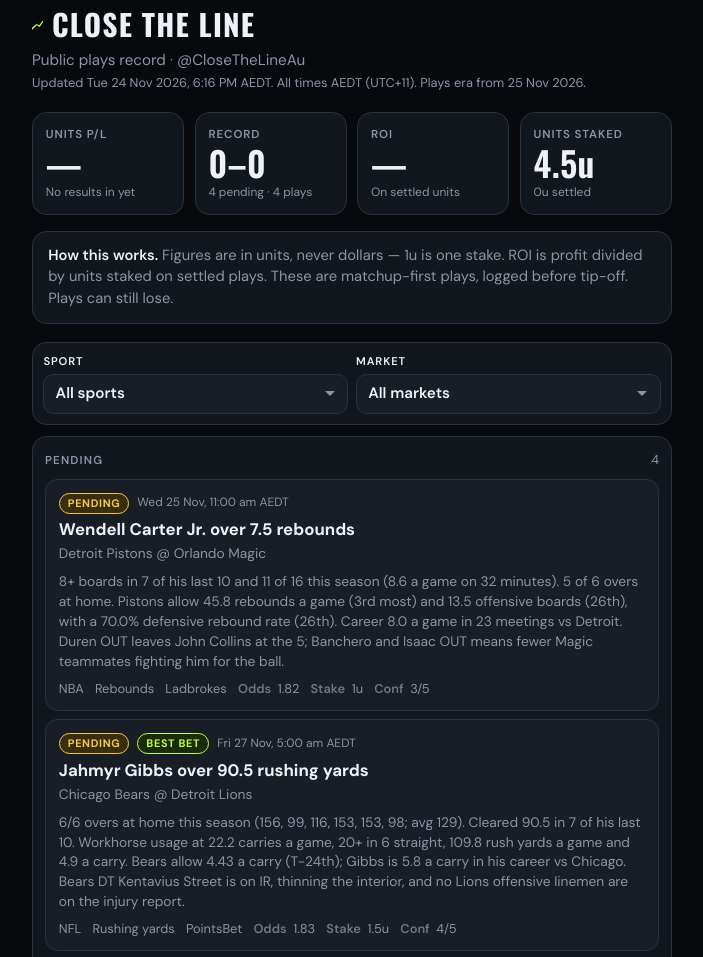
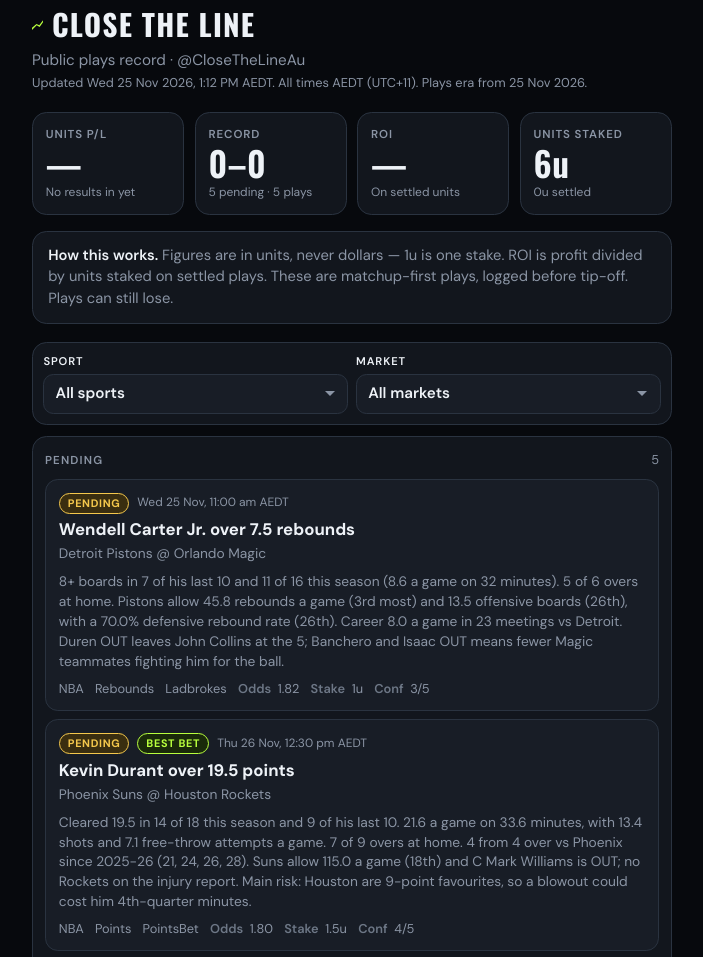
Before and after one commit to CloseTheLineAu/close-the-line, a plain HTML site: page index.html in a window 1280 px wide. Shown: the part 25-982 px from the top of the page, without its empty margins (288-991 px from the left). Drawn offline with nearby package versions, Linux system fonts and the light colour scheme.

Commit message:
Update public plays record

```diff
--- a/index.html
+++ b/index.html
@@ -245,7 +245,7 @@
     <header>
       <h1 class="brand">Close the Line</h1>
       <p class="sub">Public plays record · @CloseTheLineAu</p>
-      <p class="updated">Updated Tue 24 Nov 2026, 6:16 PM AEDT. All times AEDT (UTC+11). Plays era from 25 Nov 2026.</p>
+      <p class="updated">Updated Wed 25 Nov 2026, 1:12 PM AEDT. All times AEDT (UTC+11). Plays era from 25 Nov 2026.</p>
     </header>
 
     <section class="metrics" aria-label="Record summary">
@@ -257,7 +257,7 @@
       <div class="tile">
         <span>Record</span>
         <b>0–0</b>
-        <small>4 pending · 4 plays</small>
+        <small>5 pending · 5 plays</small>
       </div>
       <div class="tile">
         <span>ROI</span>
@@ -266,7 +266,7 @@
       </div>
       <div class="tile">
         <span>Units staked</span>
-        <b>4.5u</b>
+        <b>6u</b>
         <small>0u settled</small>
       </div>
     </section>
@@ -287,7 +287,7 @@
     <section class="section" id="pending">
       <div class="head-row">
         <h2>Pending</h2>
-        <span class="count" data-count="pending">4</span>
+        <span class="count" data-count="pending">5</span>
       </div>
       <div data-list="pending">
         <article class="bet" data-sport="NBA" data-market="Prop" data-month="2026-11">
@@ -307,6 +307,25 @@
     <span><em>Odds</em> 1.82</span>
     <span><em>Stake</em> 1u</span>
     <span><em>Conf</em> 3/5</span>
+  </p>
+</article>
+<article class="bet" data-sport="NBA" data-market="Prop" data-month="2026-11">
+  <div class="bet-top">
+    <span class="chip pending">Pending</span>
+    <span class="chip best">Best bet</span>
+    <span class="when">Thu 26 Nov, 12:30 pm AEDT</span>
+
+  </div>
+  <h3>Kevin Durant over 19.5 points</h3>
+  <p class="event">Phoenix Suns @ Houston Rockets</p>
+  <p class="reason">Cleared 19.5 in 14 of 18 this season and 9 of his last 10. 21.6 a game on 33.6 minutes, with 13.4 shots and 7.1 free-throw attempts a game. 7 of 9 overs at home. 4 from 4 over vs Phoenix since 2025-26 (21, 24, 26, 28). Suns allow 115.0 a game (18th) and C Mark Williams is OUT; no Rockets on the injury report. Main risk: Houston are 9-point favourites, so a blowout could cost him 4th-quarter minutes.</p>
+  <p class="meta">
+    <span>NBA</span>
+    <span>Points</span>
+    <span>PointsBet</span>
+    <span><em>Odds</em> 1.80</span>
+    <span><em>Stake</em> 1.5u</span>
+    <span><em>Conf</em> 4/5</span>
   </p>
 </article>
 <article class="bet" data-sport="NFL" data-market="Prop" data-month="2026-11">
@@ -384,7 +403,7 @@
       </tr>
     </thead>
     <tbody>
-      <tr><td>NBA</td><td class='num'>1</td><td class='num'>1u</td><td class='num'>—</td><td class='num'>—</td></tr><tr><td>NFL</td><td class='num'>3</td><td class='num'>3.5u</td><td class='num'>—</td><td class='num'>—</td></tr>
+      <tr><td>NBA</td><td class='num'>2</td><td class='num'>2.5u</td><td class='num'>—</td><td class='num'>—</td></tr><tr><td>NFL</td><td class='num'>3</td><td class='num'>3.5u</td><td class='num'>—</td><td class='num'>—</td></tr>
     </tbody>
   </table>
 </section>
@@ -401,7 +420,7 @@
       </tr>
     </thead>
     <tbody>
-      <tr><td>Prop</td><td class='num'>3</td><td class='num'>3.5u</td><td class='num'>—</td><td class='num'>—</td></tr><tr><td>Total</td><td class='num'>1</td><td class='num'>1u</td><td class='num'>—</td><td class='num'>—</td></tr>
+      <tr><td>Prop</td><td class='num'>4</td><td class='num'>5u</td><td class='num'>—</td><td class='num'>—</td></tr><tr><td>Total</td><td class='num'>1</td><td class='num'>1u</td><td class='num'>—</td><td class='num'>—</td></tr>
     </tbody>
   </table>
 </section>
```
